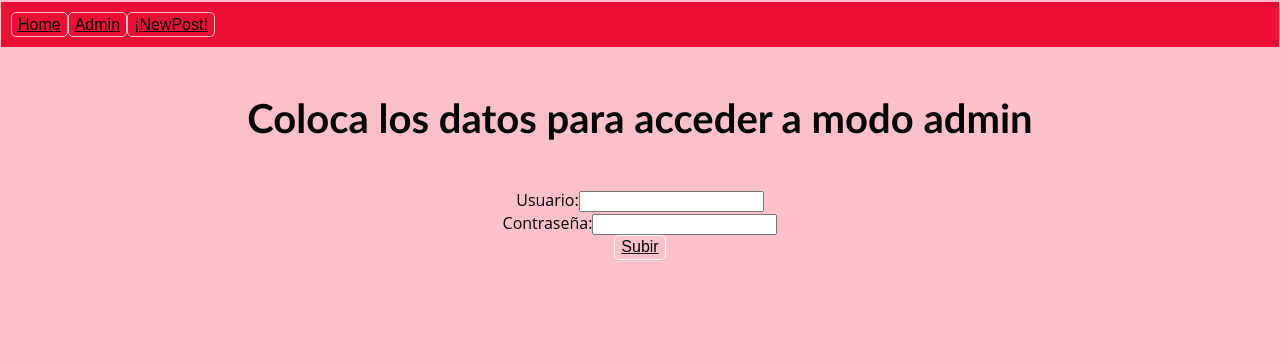
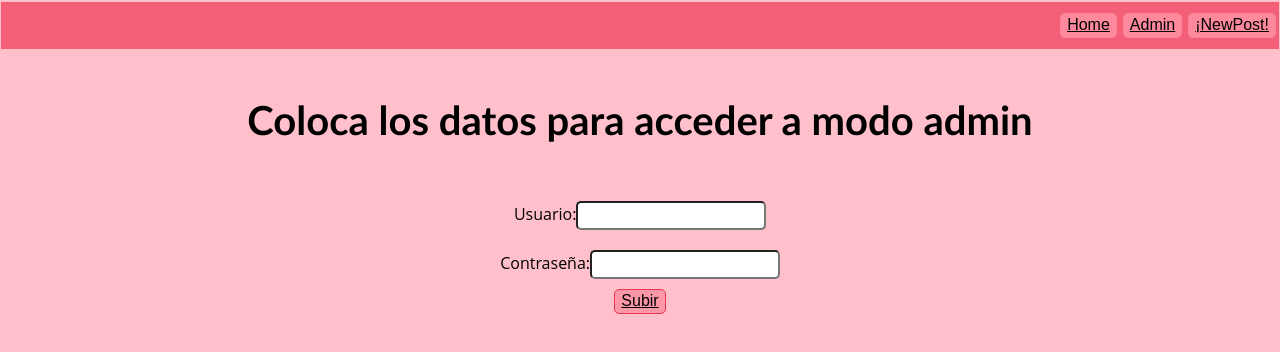
Before and after one commit to RMaitena/TP-Blog, a React (Create React App) app: page /Admin in a window 1280 px wide. Shown: the top 352 px of the page. Built offline with nearby package versions, Linux system fonts and the light colour scheme.

Commit message:
El comitito

```diff
--- a/src/Form.js
+++ b/src/Form.js
@@ -10,8 +10,8 @@ export default function Form() {
    };
 
   return (
-    <form onSubmit={handleSubmit}>
-      <label>
+    <form onSubmit={handleSubmit} className='formulario'>
+      <label className='user'>
         Usuario:
         <input type="text" value={nombre} onChange={(e) => setNombre(e.target.value)} />
       </label>
@@ -21,7 +21,7 @@ export default function Form() {
         <input type="text" value={titulo} onChange={(e) => setTitulo(e.target.value)} />
       </label>
       <br />
-      <label>
+      <label className='pst'>
         Post:
         <textarea value={post} onChange={(e) => setPost(e.target.value)} />
       </label>
--- a/src/FormAdmin.js
+++ b/src/FormAdmin.js
@@ -17,7 +17,7 @@ export default function FormAdmin() {
       <br />
       <label>
         Contraseña:
-        <input type="text" value={contra} onChange={(e) => setContra(e.target.value)} />
+        <input type="password" value={contra} onChange={(e) => setContra(e.target.value)} />
       </label>
       <br />
       <button className="envioNP" type="submit">Subir</button>
--- a/src/Navegador.js
+++ b/src/Navegador.js
@@ -4,9 +4,11 @@ import ButtonLink from "./ButtonLink";
 function Navegador() {
 return (
   <nav className="navegador">
-    <ButtonLink className="botHome" to="/" text="Home" />
-    <ButtonLink className="botAdmin" to="/Admin" text="Admin" />
-    <ButtonLink className="botNP" to="/NewPost" text="¡NewPost!" />
+    <ul>
+    <li><ButtonLink to="/" text="Home" /></li>
+    <li><ButtonLink to="/Admin" text="Admin" /></li>
+    <li><ButtonLink to="/NewPost" text="¡NewPost!" /></li>
+    </ul>
  </nav>
 );
 }
--- a/src/Post.js
+++ b/src/Post.js
@@ -1,15 +1,13 @@
 import React from 'react';
 
-import { Link } from "react-router-dom";
-
-export default function Post (props) {
+function Post (props) {
 return (
 <div className='texto'>
 <h3>{props.titulo}</h3>
 <p>{props.descripcion}</p>
-<Link to={props.link}>
+<button className='coment'>Comentar</button>
 <h6 className='ver'>Ver comentarios</h6>
-</Link>
 </div>
 );
 }
+export default Post;
--- a/src/index.css
+++ b/src/index.css
@@ -33,37 +33,17 @@ body {
   box-shadow: 5px 5px 5px 5px;
   }
 
-.navegador{
-  background-color: #ec0f34;
-  display: left;
-  height: 25px;
-  color:black;
-  padding:10px;
-  }
-
 hr {
   color: black;
   background-color: black;
   height: 2px;
   }
 
-button {
-  font-size: 16px;
-  height: 25px;
-  float: center;
-  background-color: #ec0f34;
-  color: black;
-  border: 1px solid pink;
-  border-radius: 5px;
-  list-style-type: none;
-  text-decoration: underline;
-  cursor: pointer;
-}
 
 .envioNP{
-  background-color: pink;
+  background-color: rgb(252, 151, 168);
   color: black;
-  border: 1px solid white;
+  border: 1px solid rgb(236, 53, 83);
   text-decoration: underline;
   cursor: pointer;
 }
@@ -71,7 +51,6 @@ button {
 form {
   text-align: center;
 }
-
 p{
   margin: 50px;
 }
@@ -83,3 +62,66 @@ h2{
   font-family: "Trebuchet MS", "Lucida Sans Unicode", "Lucida Grande",
   "Lucida Sans", Arial, sans-serif;
 }
+
+.navegador{
+  background-color: rgb(244, 95, 120);
+  height: 60px;
+  display: right;
+  height: 47px;
+}
+
+  ul{
+    float: right;
+    list-style-type: none;
+    align-items: center;
+    font-size: 17px;
+    margin-top: 10px;
+    }
+
+
+    li{
+    display: inline;
+    margin: 3px;
+    font-size: 15px;
+    }
+
+    button {
+      font-size: 16px;
+      height: 25px;
+      float: center;
+      background-color: #fe899c;
+      color: black;
+      border: 1px solid rgb(250, 133, 150);
+      border-radius: 5px;
+      list-style-type: none;
+      text-decoration: underline;
+      cursor: pointer;
+    }
+
+
+    label {
+      color: black;
+	  	display: inline-block;
+	  	width: 25%;
+	  	text-align: center;
+	  	margin: 10px
+	}
+
+  .user{
+    margin-left:0px;;
+  }
+
+  .pst{
+
+  }
+
+  textarea{
+    background-color:white;
+  }
+
+  input{
+    width: 55%;
+    padding: 5px;
+    border-radius: 5px;
+    background: white;
+}
--- a/src/index.js
+++ b/src/index.js
@@ -1,7 +1,7 @@
 import React from 'react';
 import ReactDOM from 'react-dom/client';
 import './index.css';
-import App from './App';
+//import App from './App';
 import { createBrowserRouter, RouterProvider } from "react-router-dom";
 
 import Home from "./rutas/Home";
--- a/src/rutas/SdoPost.jsx
+++ b/src/rutas/SdoPost.jsx
@@ -1,19 +1,11 @@
 import Navegador from "../Navegador";
-
-export default function SdoPost(){
+export default function UnPost(props){
     return (
-        <div>
-            <Navegador />
-            <h1 className="titulo">La teoria de los gatos extraterrestres</h1>
-            <p>
-                Sé que muchos me tomaréis por loco, o que pretendo haceros una broma. Pero no, no es
-                así. Yo soy un gran observador de la vida, de la realidad, y bajo la realidad cotidiana existen misterios, ecos, destellos de otras
-                realidades más sutiles, fuera del alcance de las vistas acomodadas y superficiales. Yo, gracias a mi capacidad de observación y análisis, he
-                ido desarrollando esta teoría con los años y al final la verdad se ha mostrado ante mis ojos al principio escépticos. Aún no me atrevo a
-                calificar dicha revelación como divina, pero casi, casi. Gracias a ExpertoAnimal, a pesar de que no están convencidos de mi visión, os podré
-                argumentar diversos hechos que avalan mi teoría de los gatos extraterrestres, fruto del estudio y la dilatada convivencia con dichos seres.
-            </p>
-            <h2>Comentarios</h2>
-        </div>
+    <div className='texto'>
+    <Navegador/>
+    <h3>{props.titulo}</h3>
+    <p>{props.descripcion}</p>
+    <h6 className='ver'>Ver comentarios</h6>
+    </div>
     );
 }
--- a/src/rutas/TcerPost.jsx
+++ b/src/rutas/TcerPost.jsx
@@ -1,19 +1,12 @@
 import Navegador from "../Navegador";
 
-export default function TcerPost(){
+export default function UnPost(props){
     return (
-        <div>
-            <Navegador />
-            <h1 className="titulo">Los gatos Sphynx son los extraterrestres Grises</h1>
-            <p>
-            Los gatos de la raza Sphynx no tienen pelo en su cuerpo. La raza alienígena de los Grises es una raza sin nada de pelo. La conclusión es que los
-            Grises llegaron a Egipto y se quedaron, siendo los primeros gatos. Por eso, el nombre de la raza es sospechosamente Sphynx, Esfinge o Gato
-            Egipcio. La raza Sphynx fue creada en Canadá en los años 60 del siglo XX, por selección genética humana, donde los criadores se centraron en
-            encontrar y mantener el gen mutante recesivo de la carencia de pelaje. Además, hay que decir que existen grabados aztecas donde ya aparecen gatos
-            sin pelo y un biólogo alemán, Rudolph Renger, incluyó a los gatos sin pelo en su libro Historia natural de los maíferos de Paraguay en 1830,
-            confirmando otra vez que ya había gatos sin pelo en América desde hacía siglos.
-            </p>
-            <h2>Comentarios</h2>
-        </div>
+    <div className='texto'>
+    <Navegador/>
+    <h3>{props.titulo}</h3>
+    <p>{props.descripcion}</p>
+    <h6 className='ver'>Ver comentarios</h6>
+    </div>
     );
 }
```
